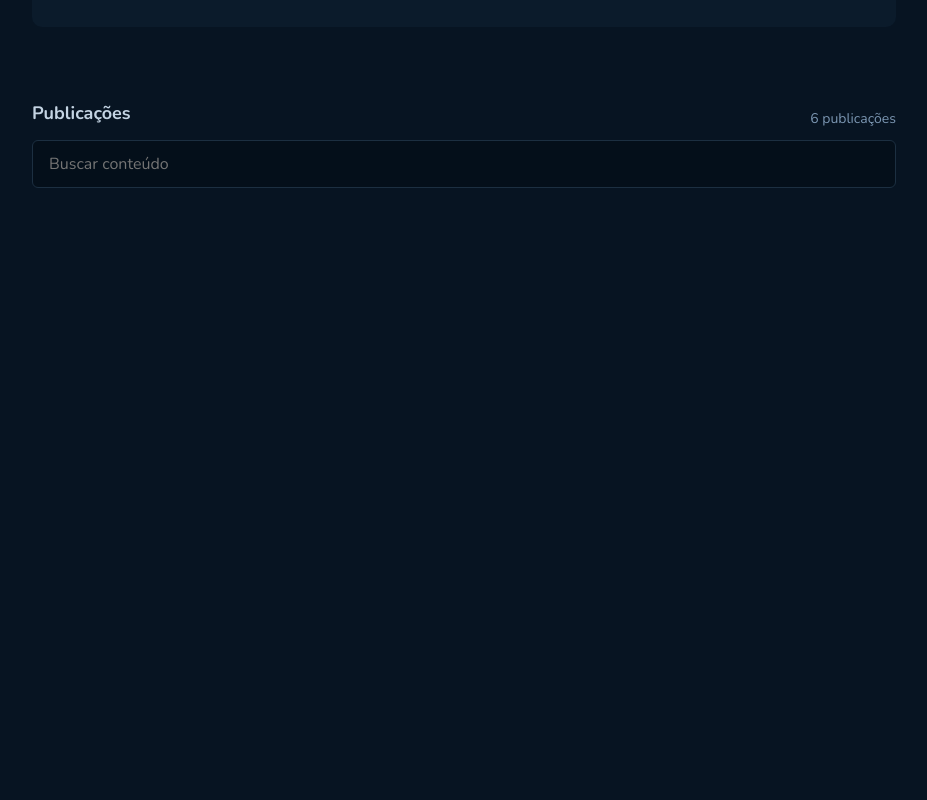
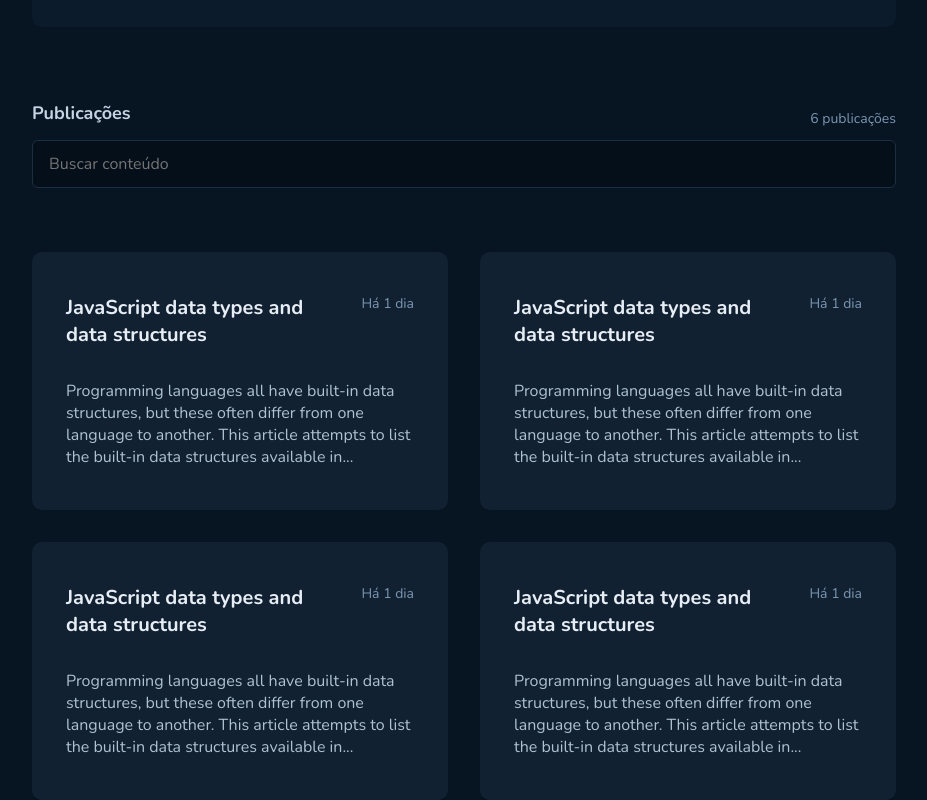
Before and after one commit to Andersonsilvamota/github-blog, a React (Vite) app: page / in a window 1280 px wide. Shown: the part 399-1199 px from the top of the page, without its empty margins (176-1103 px from the left). Before the commit the page ends 800 px from the top, so only its background shows below. Built offline with nearby package versions, Linux system fonts and the light colour scheme.

Commit message:
feat: estilização dos cards de cada postagem

```diff
--- /dev/null
+++ b/src/pages/Home/components/PostTimeline/index.tsx
@@ -0,0 +1,44 @@
+import { CardPost, ContainerPostTimeline } from "./sttyles";
+
+export function PostTimeline() {
+  return(
+    <ContainerPostTimeline>
+      <CardPost>
+        <div>
+          <h2>JavaScript data types and data structures</h2>
+          <span>Há 1 dia</span>
+        </div>
+        <p>
+          Programming languages all have built-in data structures, but these often differ from one language to another. This article attempts to list the built-in data structures available in...
+        </p>
+      </CardPost>
+      <CardPost>
+      <div>
+          <h2>JavaScript data types and data structures</h2>
+          <span>Há 1 dia</span>
+        </div>
+        <p>
+          Programming languages all have built-in data structures, but these often differ from one language to another. This article attempts to list the built-in data structures available in...
+        </p>
+      </CardPost>
+      <CardPost>
+        <div>
+          <h2>JavaScript data types and data structures</h2>
+          <span>Há 1 dia</span>
+        </div>
+        <p>
+          Programming languages all have built-in data structures, but these often differ from one language to another. This article attempts to list the built-in data structures available in...
+        </p>
+      </CardPost>
+      <CardPost>
+        <div>
+          <h2>JavaScript data types and data structures</h2>
+          <span>Há 1 dia</span>
+        </div>
+        <p>
+          Programming languages all have built-in data structures, but these often differ from one language to another. This article attempts to list the built-in data structures available in...
+        </p>
+      </CardPost>
+    </ContainerPostTimeline>
+  )
+}
--- /dev/null
+++ b/src/pages/Home/components/PostTimeline/sttyles.ts
@@ -0,0 +1,46 @@
+import styled from "styled-components";
+
+export const ContainerPostTimeline = styled.div`
+
+  display: grid;
+  grid-template-columns: 416px 416px;
+  //grid-template-rows: 260px 260px;
+  gap: 2rem;
+  margin-top: 4rem;
+`
+
+export const CardPost = styled.div`
+  padding: 2.5rem 2rem;
+  border-radius: 10px;
+  background-color: ${props => props.theme["base-post"]};
+  border: 2px solid transparent;
+
+  &:hover {
+    border: 2px solid ${props => props.theme["base-border"]};
+
+    background: ${props => props.theme["base-background"]};
+  }
+
+  > div {
+    display: flex;
+    justify-content: space-between;
+
+  }
+
+  span {
+    font-size: 0.875rem;
+    color: ${props => props.theme["base-span"]}
+  }
+
+  h2 {
+    font-size: 1.25rem;
+    color: ${props => props.theme["base-title"]};
+    margin-bottom: 2rem;
+    max-width: 17.688rem;
+  }
+
+  p {
+    font-size: 1rem;
+    color: ${props => props.theme["base-text"]};
+  }
+`
--- a/src/pages/Home/components/Profile/styles.ts
+++ b/src/pages/Home/components/Profile/styles.ts
@@ -74,6 +74,10 @@ export const LinkGithub = styled.div`
   color: ${props => props.theme["blue"]};
   font-size: 0.75rem;
 
+  &:hover {
+    border-bottom: 1px solid ${props => props.theme.blue};
+  }
+
   svg {
     width: 0.75rem;
     height: 0.75rem;
--- a/src/pages/Home/components/Search/styles.ts
+++ b/src/pages/Home/components/Search/styles.ts
@@ -3,8 +3,6 @@ import styled from "styled-components";
 export const SearchPostContainer = styled.div`
   margin-top: 4.5rem;
   width: 54rem;
-
-
 `
 export const TitleInput = styled.div`
   display: flex;
--- a/src/pages/Home/index.tsx
+++ b/src/pages/Home/index.tsx
@@ -1,3 +1,4 @@
+import { PostTimeline } from "./components/PostTimeline";
 import { Profile } from "./components/Profile";
 import { SearchPost } from "./components/Search";
 import { HomeContainer } from "./styles";
@@ -7,6 +8,7 @@ export function Home() {
     <HomeContainer>
       <Profile />
       <SearchPost />
+      <PostTimeline />
     </HomeContainer>
   )
 }
```
